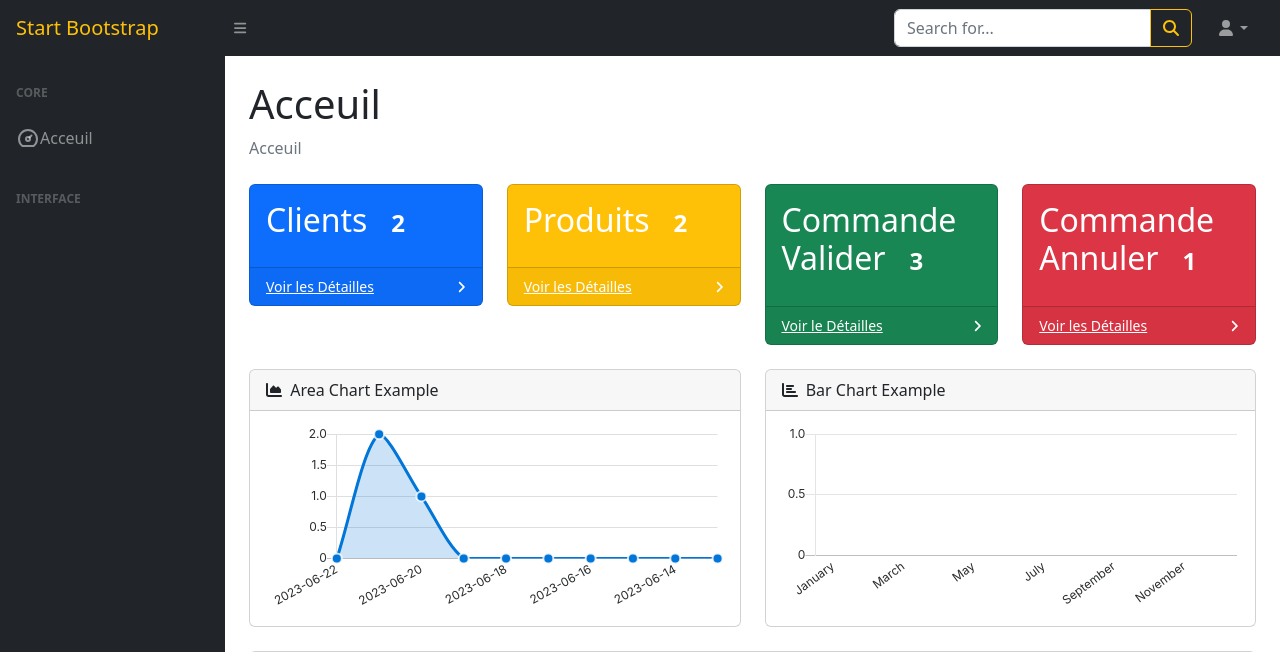
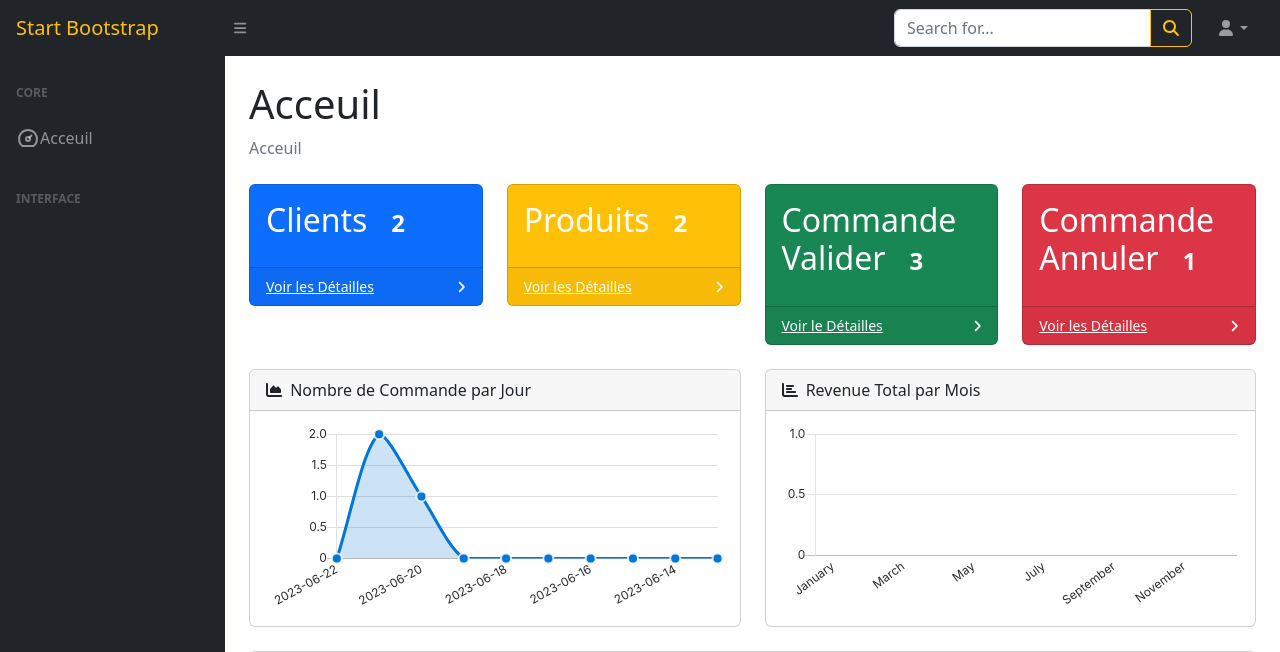
Before and after one commit to TotoCofi/Eboutique, a Django app: page / in a window 1280 px wide. Shown: the top 652 px of the page. Run offline with Django 4.2, Linux system fonts and the light colour scheme; a user stored in the database is signed in; data comes from the database, SQL or seed files in the repository; data that the repository does not hold is empty; some libraries are stand-ins or nearby versions.

Commit message:
correction

```diff
--- a/boutique/templates/index.html
+++ b/boutique/templates/index.html
@@ -55,7 +55,7 @@
                     <div class="card mb-4">
                         <div class="card-header">
                             <i class="fas fa-chart-area me-1"></i>
-                            Area Chart Example
+                           Nombre de Commande par Jour
                         </div>
                         <div class="card-body"><canvas id="myAreaChart" width="100%" height="40"></canvas></div>
                     </div>
@@ -64,7 +64,7 @@
                     <div class="card mb-4">
                         <div class="card-header">
                             <i class="fas fa-chart-bar me-1"></i>
-                            Bar Chart Example
+                            Revenue Total par Mois
                         </div>
                         <div class="card-body"><canvas id="myBarChart" width="100%" height="40"></canvas></div>
                     </div>
@@ -134,7 +134,7 @@ var myLineChart = new Chart(ctx, {
     ' {{ dmd.mois }}',
 
  {% endfor %}],  datasets: [{
-      label: "Sessions",
+      label: "Commandes",
       lineTension: 0.3,
       backgroundColor: "rgba(2,117,216,0.2)",
       borderColor: "rgba(2,117,216,1)",
```
